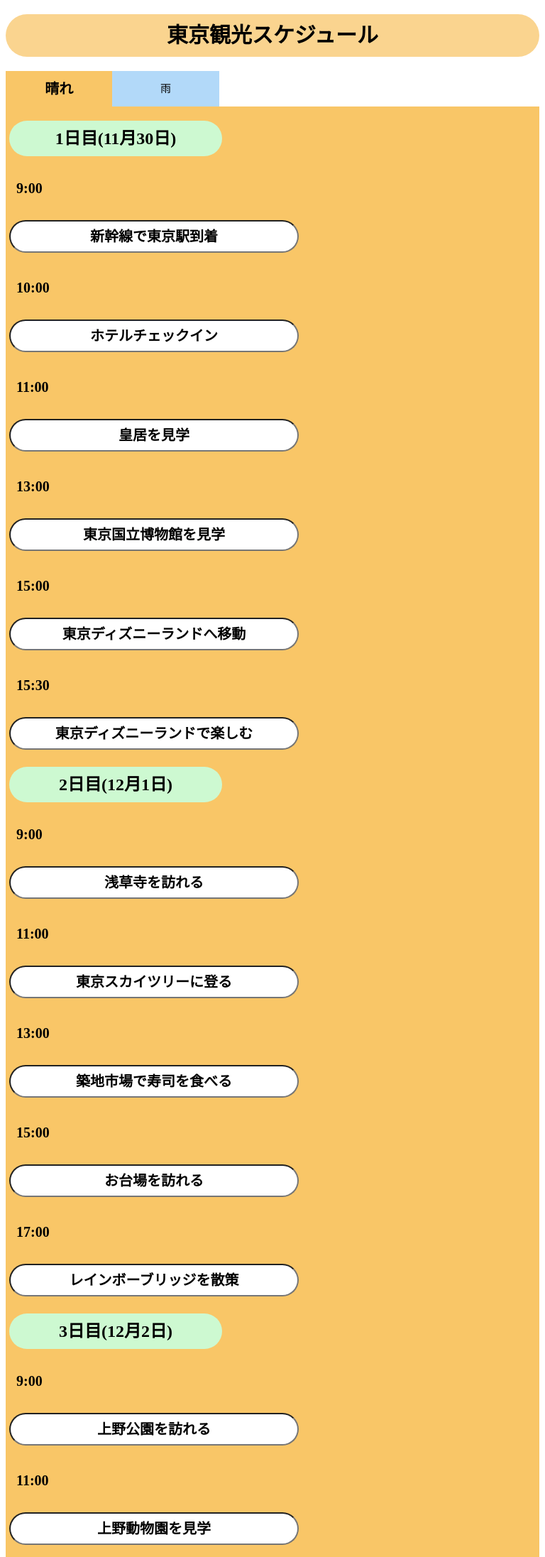
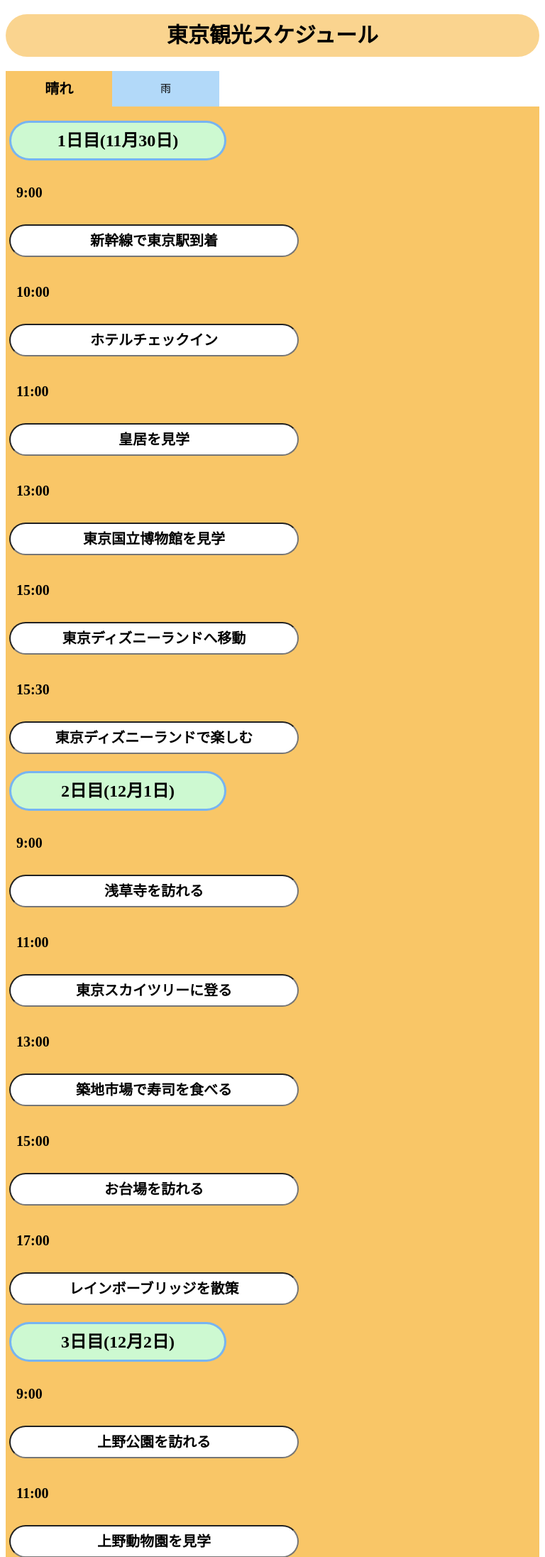
Before and after one commit to Utahshi-jp/tRAvelIN, a PHP site: page / in a window 768 px wide. Shown: the top 2193 px of the page at 71% size. Run offline with PHP 8.4, Linux system fonts and the light colour scheme.

Commit message:
画面レイアウト調整

```diff
--- a/display_schedule/index.css
+++ b/display_schedule/index.css
@@ -156,7 +156,8 @@
 		color: black;
 		text-align: center;
 		font-weight: bold;
-		margin-left:5px
+		margin-left:5px;
+		border: 3px solid #77b4f1fe;
 	}
 
 	/* ボタンレイアウト */
@@ -330,7 +331,8 @@
 		color: black;
 		text-align: center;
 		font-weight: bold;
-		margin-left:5px
+		margin-left:5px;
+		border: 3px solid #77b4f1fe;
 	}
 
 	/* ボタンレイアウト */
```
